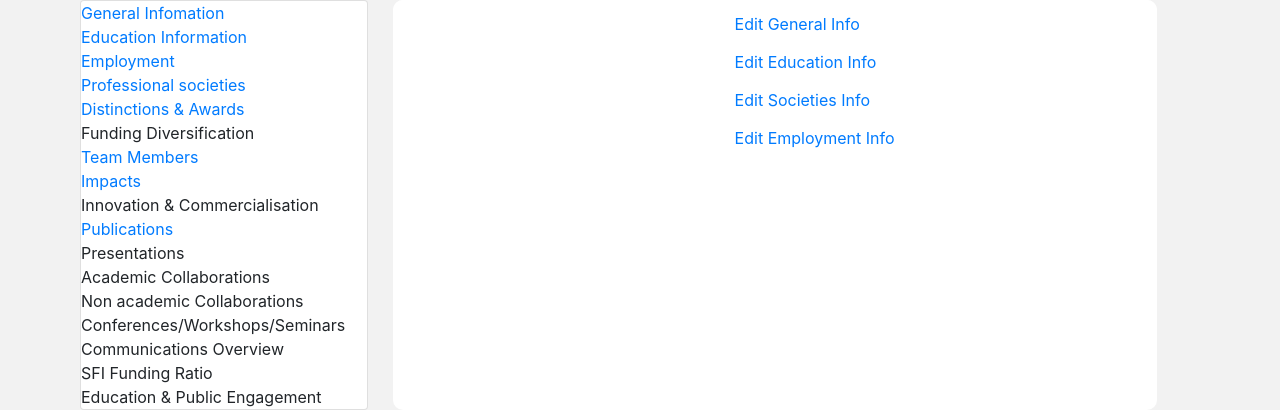
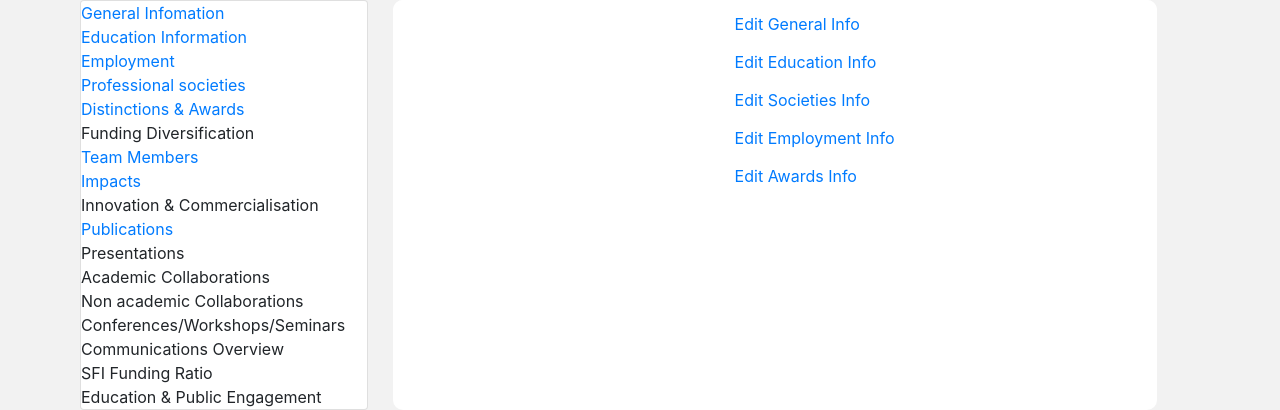
Before and after one commit to johnny1304/Team9, a Flask app: page /edit_info in a window 1280 px wide. Shown: the part 441-851 px from the top of the page. Run offline with Flask 2, Linux system fonts and the light colour scheme; a user stored in the database is signed in; tables that the repository leaves empty or names only in its code hold one stand-in row (values such as "Sample post"); some libraries are stand-ins or nearby versions.

Commit message:
added edit for awards

```diff
--- a/app.py
+++ b/app.py
@@ -1023,12 +1023,12 @@ def edit_info():
             award_body = update_awards.award_body.data
             details = update_awards.details.data
             team_member = update_awards.team_member.data
-            id3 = update_employment.id.data
+            id3 = update_awards.id.data
 
             conn = mysql.connect
             cur= conn.cursor()
             # execute a query
-            cur.execute(f"""UPDATE Award  WHERE ID ={id3};  """)
+            cur.execute(f"""UPDATE Awards SET Year = {year}, AwardingBody = '{award_body}', Details = '{details}',TeamMember = '{team_member}' WHERE ID ={id3};  """)
             conn.commit()
             cur.close()
             conn.close()
@@ -1038,7 +1038,8 @@ def edit_info():
 
 
 
-    return render_template('edit_info.html', form1=update_general, form2=update_education , form3=update_societies, form4 = update_employment, user=user)
+    return render_template('edit_info.html', form1=update_general, form2=update_education , form3=update_societies, form4 = update_employment,
+    form5 = update_awards, user=user)
 
 
 
--- a/templates/edit_info.html
+++ b/templates/edit_info.html
@@ -179,6 +179,47 @@
                     </div>
 
 
+                    <div id="headingFive" style="padding-left:5em;">
+
+                        <button class="btn btn-link collapsed" type="button" data-toggle="collapse" data-target="#collapseFive" aria-expanded="true" aria-controls="collapseFive">
+                            Edit Awards Info
+                        </button>
+
+                    </div>
+
+                    <div id="collapseFive" class="collapse  aria-labelledby="headingFive" data-parent="#accordionExample">
+                        {% for j in user.awards %}
+                            <form class="Justify-content-center col-lg-12 " method="POST" style="background-color:white ; border:5px ; padding-top:5px;border-radius: 10px;">
+
+                                    {{form5.hidden_tag()}}
+                                            <div class="form-group col-lg-12 " style='display:none;'>
+                                                {{render_field(form5.id, value= j.id,class="col-lg-12")}}
+                                         </div>
+
+                                        <div class="form-group col-lg-12 ">
+                                            {{render_field(form5.year, value= j.year,class="col-lg-12")}}
+                                        </div>
+                                        <div class="form-group col-lg-12">
+                                            {{render_field(form5.award_body,value=j.award_body, class="col-lg-12")}}
+                                        </div>
+
+                                        <div class="form-group col-lg-12">
+                                            {{render_field(form5.details,value= j.details,class="col-lg-12")}}
+                                        </div>
+                                        <div class="form-group col-lg-12">
+                                            {{render_field(form5.team_member, value= j.team_member,class="col-lg-12")}}
+                                        </div>
+
+
+                                        <div class="form-group col-lg-6 " id="edit soc">
+                                            {{ form5.submit_awrd}}
+                                        </div>
+
+                            </form>
+                        {% endfor %}
+                    </div>
+
+
 
 
 
```
